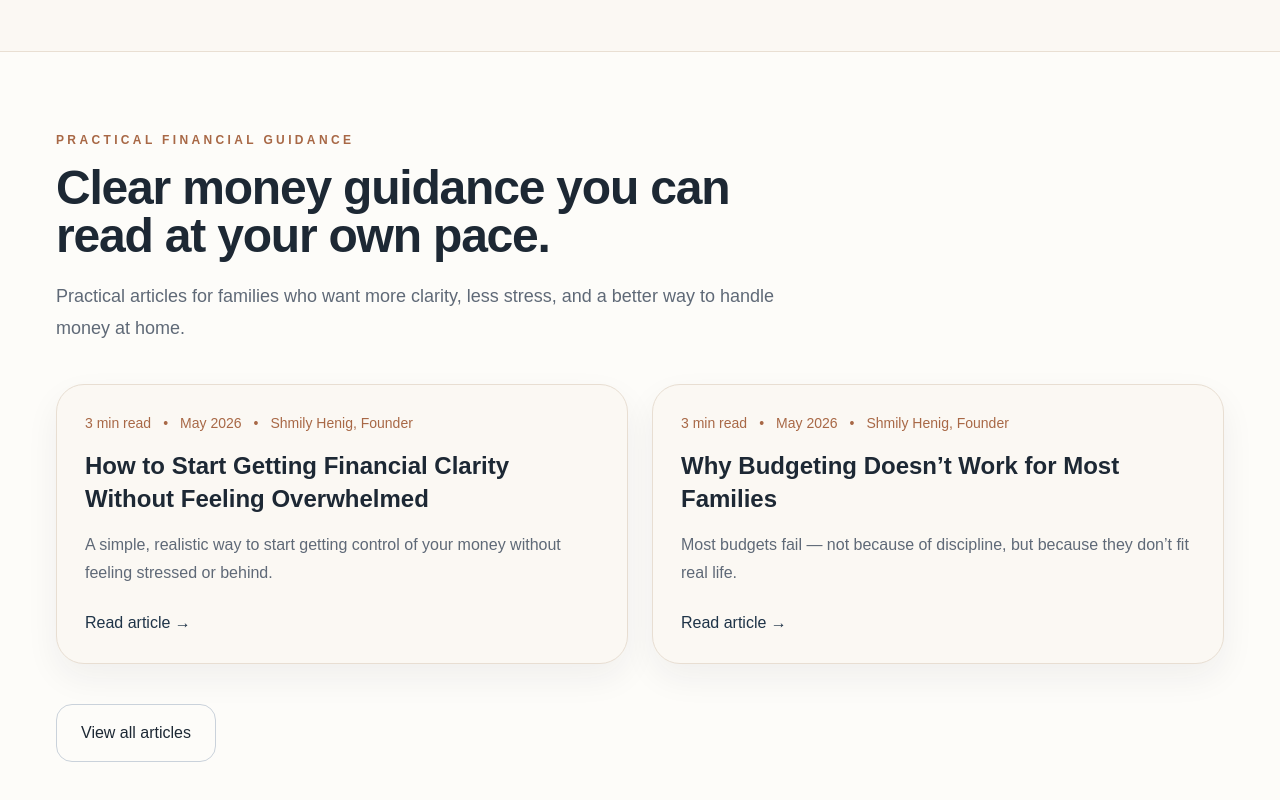
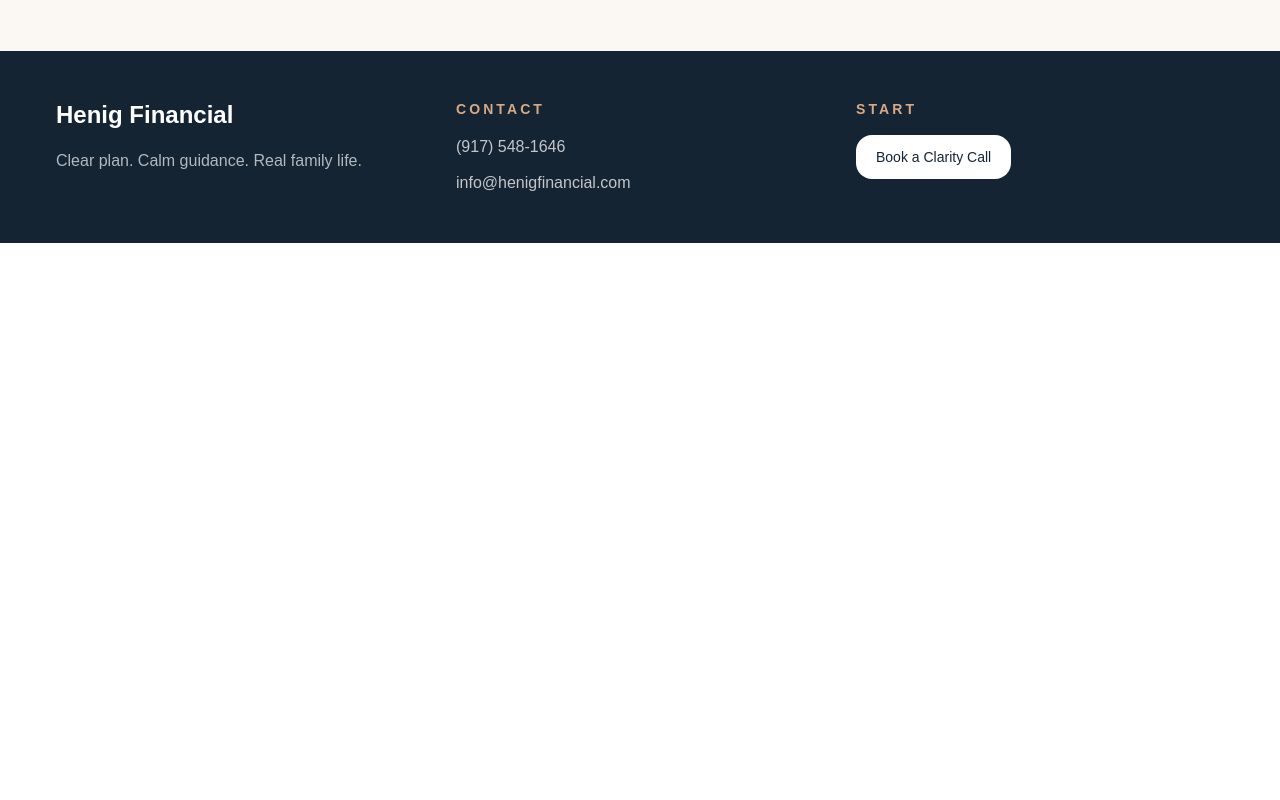
Before and after one commit to samuelhenig/henig-financial, a Next.js app: page / in a window 1280 px wide. Shown: the part 860-1660 px from the top of the page. After the commit the page ends 1103 px from the top, so only its background shows below. Built offline with nearby package versions, Linux system fonts and the light colour scheme.

Commit message:
Update page.js

```diff
--- a/src/app/page.js
+++ b/src/app/page.js
@@ -1,10 +1,7 @@
 import Header from "./components/Header";
 import Footer from "./components/Footer";
-import { articles } from "./data/articles";
 
 export default function Page() {
-  const homepageArticles = articles.slice(0, 2);
-
   return (
     <main className="min-h-screen bg-[#FBF8F3] text-[#1D2834]">
       <Header />
@@ -64,69 +61,6 @@ export default function Page() {
         </div>
       </section>
 
-      <section
-        id="articles"
-        className="border-t border-[#E9DFD3] bg-white/45 px-6 py-20 md:px-10 lg:px-14"
-      >
-        <div className="mx-auto max-w-7xl">
-          <div className="max-w-3xl">
-            <div className="mb-4 text-xs font-semibold uppercase tracking-[0.28em] text-[#A86846]">
-              Practical Financial Guidance
-            </div>
-
-            <h2 className="text-4xl font-semibold tracking-tight md:text-5xl">
-              Clear money guidance you can read at your own pace.
-            </h2>
-
-            <p className="mt-5 text-lg leading-8 text-[#5F6977]">
-              Practical articles for families who want more clarity, less
-              stress, and a better way to handle money at home.
-            </p>
-          </div>
-
-          <div className="mt-10 grid gap-6 md:grid-cols-2">
-            {homepageArticles.map((article) => (
-              <article
-                key={article.title}
-                className="rounded-[28px] border border-[#E8DED2] bg-[#FBF8F3] p-7 shadow-[0_14px_34px_rgba(29,40,52,0.06)]"
-              >
-                <div className="flex flex-wrap items-center gap-3 text-sm text-[#A86846]">
-                  <span>{article.readTime}</span>
-                  <span>•</span>
-                  <span>{article.date}</span>
-                  <span>•</span>
-                  <span>{article.author}</span>
-                </div>
-
-                <h3 className="mt-4 text-2xl font-semibold leading-snug">
-                  {article.title}
-                </h3>
-
-                <p className="mt-4 leading-7 text-[#5F6977]">
-                  {article.description}
-                </p>
-
-                <a
-                  href={article.href}
-                  className="mt-6 inline-block font-medium text-[#1F3448] hover:underline"
-                >
-                  Read article →
-                </a>
-              </article>
-            ))}
-          </div>
-
-          <div className="mt-10">
-            <a
-              href="/articles"
-              className="inline-block rounded-2xl border border-[#CAD2DB] px-6 py-4 font-medium text-[#1D2834] hover:bg-[#F4EFE8]"
-            >
-              View all articles
-            </a>
-          </div>
-        </div>
-      </section>
-
       <Footer />
     </main>
   );
```
